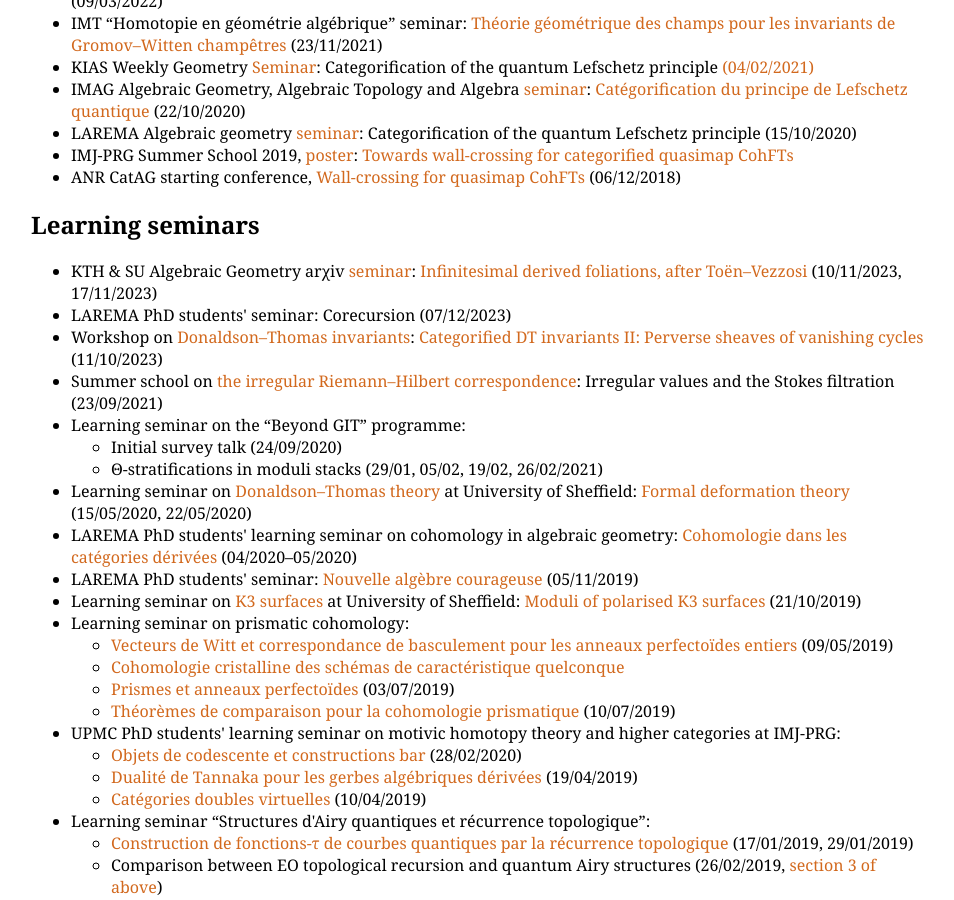
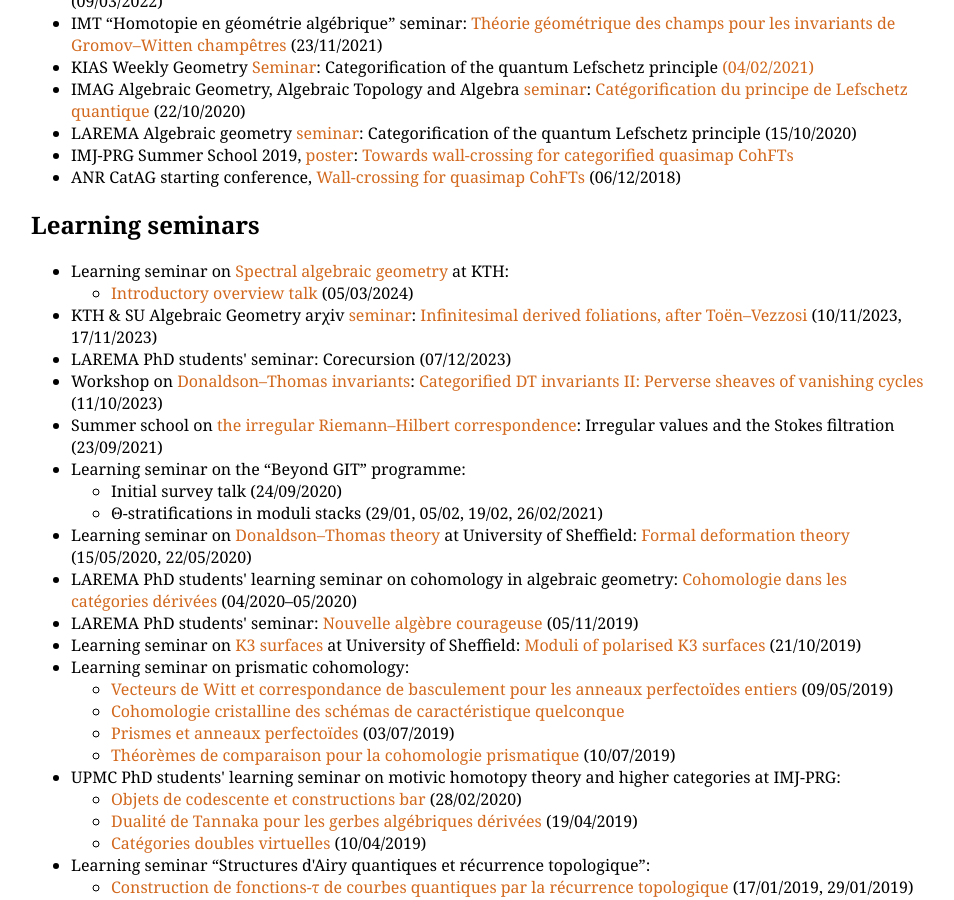
Before and after one commit to dskern/dskern.github.io, a Jekyll site: the page built from talks.html, in a window 1280 px wide and 900 px high, scrolled down 668 px. Shown: the whole window, without its empty margins (161-1115 px from the left). Built offline with Jekyll 4.4.1, drawn with Linux system fonts in a browser that asks for light colours.

Commit message:
Update talks.html

```diff
--- a/talks.html
+++ b/talks.html
@@ -26,6 +26,10 @@ layout: default
 
 <h2>Learning seminars</h2>
 <ul>
+    <li>Learning seminar on <a href="https://sites.google.com/view/sagseminar/">Spectral algebraic geometry</a> at KTH:</li>
+    <ul>
+        <li><a href="Talks/SAG_Overview">Introductory overview talk</a> (05/03/2024)</li>
+    </ul>
     <li>KTH & SU Algebraic Geometry ar&chi;iv <a href="https://www.kth.se/math/kalender/david-kern-derived-infinitesimal-foliations-after-toen-vezzosi-contd-1.1292558?date=2023-11-10&orgdate=2023-11-01&length=1&orglength=30">seminar</a>: <a href="Talks/Pithiviers.pdf">Infinitesimal derived foliations, after Toën&ndash;Vezzosi</a> (10/11/2023, 17/11/2023)</li>
     <li>LAREMA PhD students' seminar: Corecursion (07/12/2023)</li>
     <li>Workshop on <a href="https://indico.math.cnrs.fr/event/7063/">Donaldson&ndash;Thomas invariants</a>: <a href="https://indico.math.cnrs.fr/event/7063/attachments/3704/5114/Talk7-David.pdf">Categorified DT invariants II: Perverse sheaves of vanishing cycles</a> (11/10/2023)</li>
```
